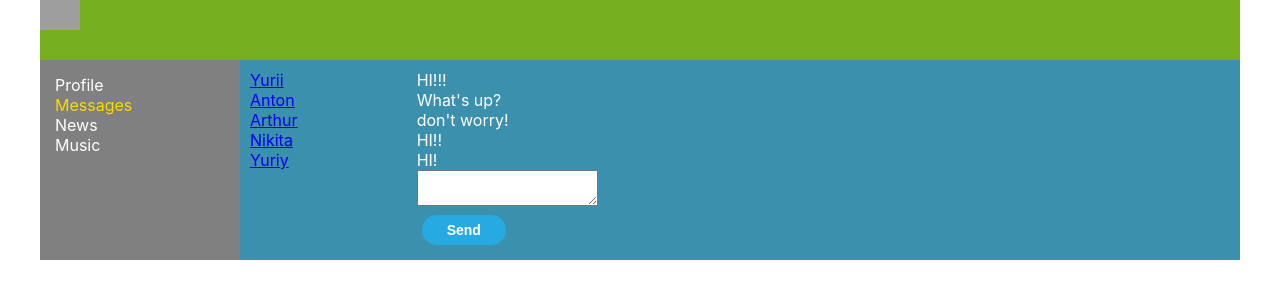
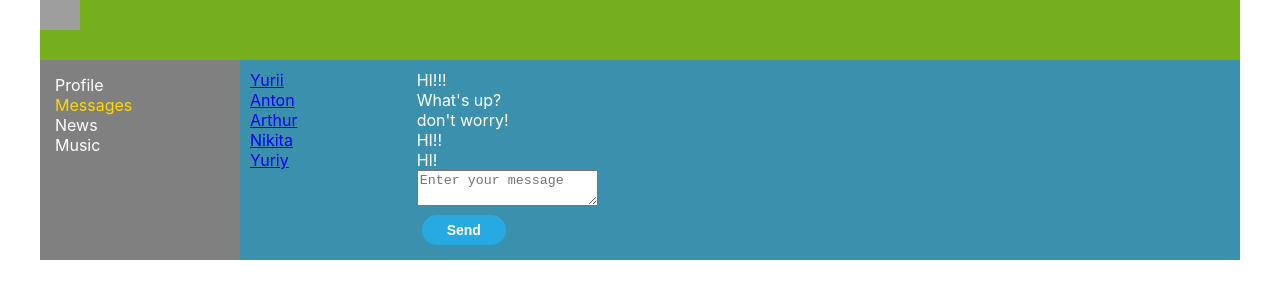
Before and after one commit to YuriiChertkov/react-social-network, a React (Create React App) app: page /dialogs in a window 1280 px wide. Shown: the top 300 px of the page. Built offline with nearby package versions, Linux system fonts and the light colour scheme; grey boxes are pictures that could not be loaded.

Commit message:
dialogs message add

```diff
--- a/src/App.js
+++ b/src/App.js
@@ -17,7 +17,7 @@ const App = (props) => {
         <div className="app-wrapper-content">
           <Route
             path="/dialogs"
-            render={() => <Dialogs state={props.state.dialogsPage} />}
+            render={() => <Dialogs store={props.store} />}
           />
           <Route
             path="/profile"
--- a/src/components/Dialogs/Dialogs.jsx
+++ b/src/components/Dialogs/Dialogs.jsx
@@ -2,20 +2,30 @@ import React from "react";
 import s from "./Dialogs.module.css";
 import DialogItem from "./DialogItem/DialogItem";
 import Message from "./Message/Message";
+import {
+  sendMessageCreator,
+  updateNewMessageBodyCreator,
+} from "../../redux/state";
 
 const Dialogs = (props) => {
-  let dialogsElements = props.state.dialogs.map((d) => (
+  let state = props.store.getState().dialogsPage;
+
+  let dialogsElements = state.dialogs.map((d) => (
     <DialogItem name={d.name} id={d.id} />
   ));
-  let messagesElements = props.state.messages.map((m) => (
+  let messagesElements = state.messages.map((m) => (
     <Message message={m.message} id={m.id} />
   ));
-  let newMessageBody = props.state.newMessageBody;
+  let newMessageBody = state.newMessageBody;
 
   let onSendMessageClick = () => {
-    let text = newMessageBody.current.value;
-    alert(text);
+    props.store.dispatch(sendMessageCreator());
   };
+  let onNewMessageChange = (e) => {
+    let body = e.target.value;
+    props.store.dispatch(updateNewMessageBodyCreator(body));
+  };
+
   return (
     <div className={s.dialogs}>
       <div className={s.dialogsItems}>{dialogsElements}</div>
@@ -23,7 +33,11 @@ const Dialogs = (props) => {
         <div>{messagesElements}</div>
         <div>
           <div>
-            <textarea value={newMessageBody} />
+            <textarea
+              placeholder="Enter your message"
+              value={newMessageBody}
+              onChange={onNewMessageChange}
+            />
           </div>
           <div>
             <button className={s.btn} onClick={onSendMessageClick}>
--- a/src/index.js
+++ b/src/index.js
@@ -9,7 +9,7 @@ let rerenderEntireTree = (state) => {
   ReactDOM.render(
     <BrowserRouter>
       <React.StrictMode>
-        <App state={state} dispatch={store.dispatch.bind(store)} />
+        <App state={state} dispatch={store.dispatch.bind(store)} store={store} />
       </React.StrictMode>
     </BrowserRouter>,
     document.getElementById("root")
--- a/src/redux/state.js
+++ b/src/redux/state.js
@@ -92,14 +92,14 @@ export const UpdateNewPostTextActionCreator = (text) => {
   };
 };
 
-export const UpdateNewMessageBodyActionCreator = (body) => {
+export const updateNewMessageBodyCreator = (body) => {
   return {
     type: UPDATE_NEW_MESSAGE_BODY,
     body: body,
   };
 };
 
-export const SendMessageActionCreator = () => {
+export const sendMessageCreator = () => {
   return {
     type: SEND_MESSAGE,
   };
```
